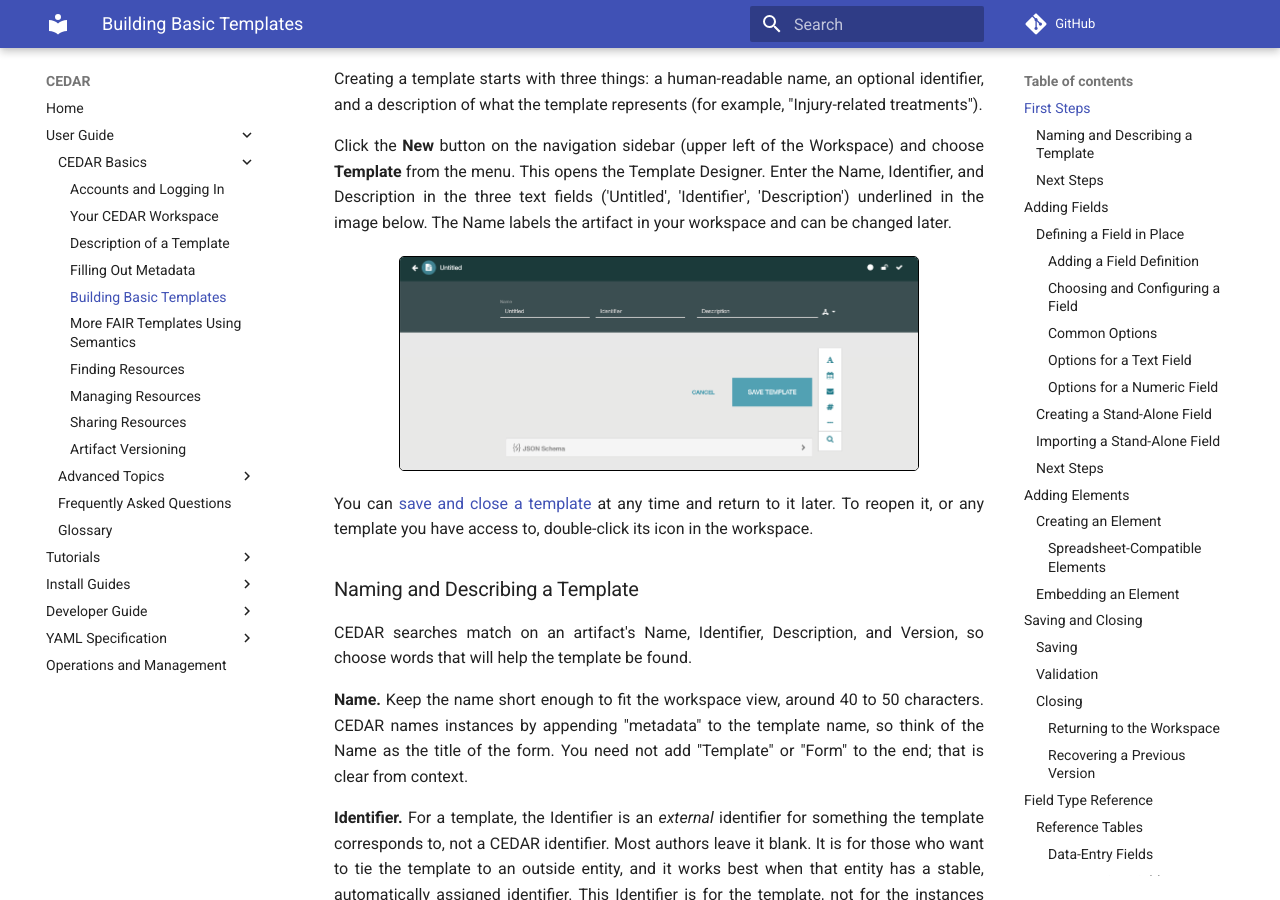
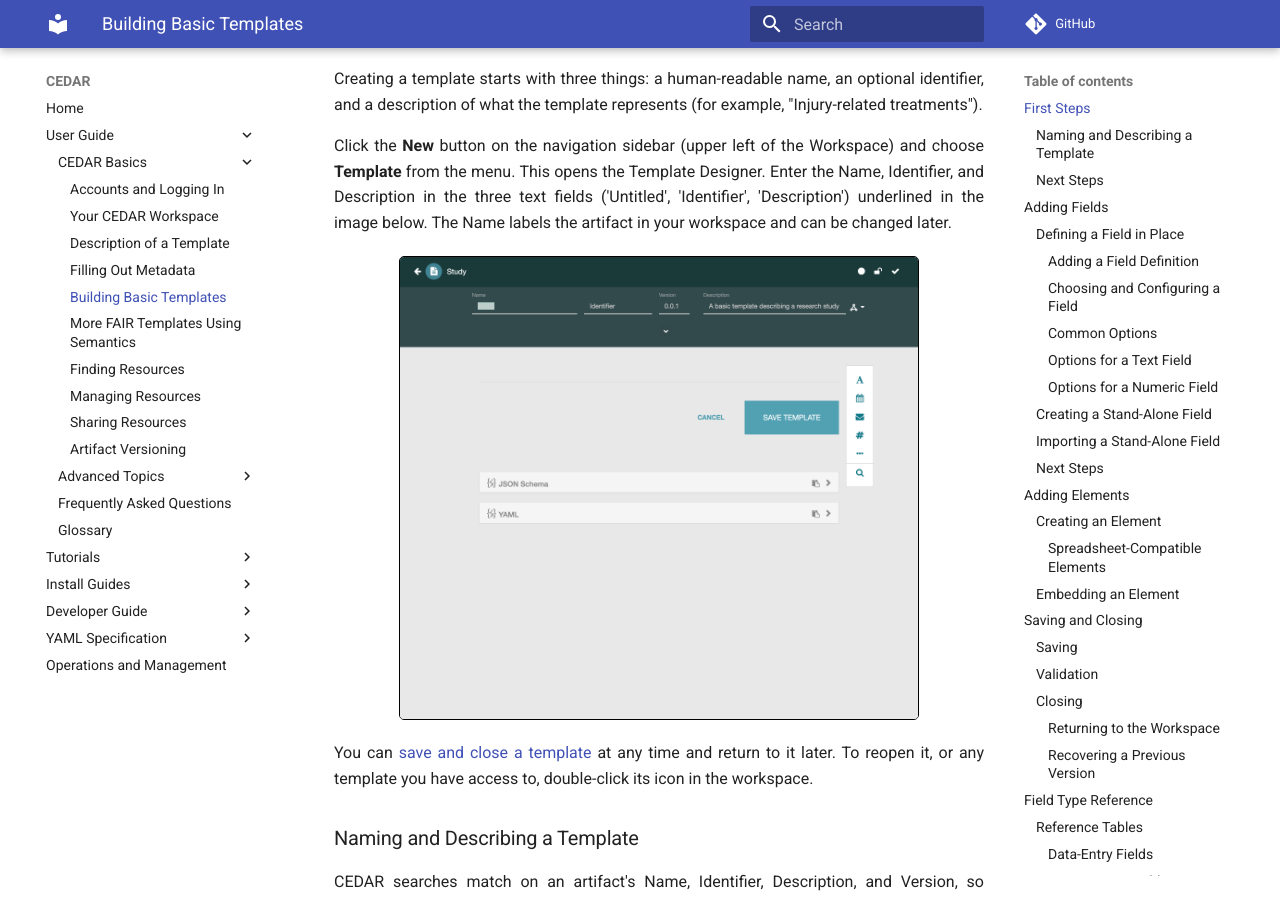
Before and after one commit to metadatacenter/cedar-mkdocs, an MkDocs documentation site: the page built from docs/user-guide/building-basic-templates.md, in a window 1280 px wide and 900 px high, scrolled down 307 px. Built offline with MkDocs 1.6.1 and Material for MkDocs 9.7.7, drawn with Linux system fonts in a browser that asks for light colours; comment, search, counter and statistics services are not loaded.

Commit message:
Refresh building-basic-templates designer and field-palette figures
Capture the Template Designer and the full field-type palette in the current UI
(via the manual runner's captureBuildTemplate) and use them for the First Steps
and Adding-a-Field figures, replacing the 2019-era shots. Remaining building
figures (values/term-picker, elements, import) will be refreshed in a follow-up
capture pass.

Co-Authored-By: Claude Opus 4.8 <noreply@anthropic.com>

```diff
--- a/docs/user-guide/building-basic-templates.md
+++ b/docs/user-guide/building-basic-templates.md
@@ -15,7 +15,7 @@ Click the **New** button on the navigation sidebar (upper left of the Workspace)
 Description in the three text fields ('Untitled', 'Identifier', 'Description') underlined in
 the image below. The Name labels the artifact in your workspace and can be changed later.
 
-![](../img/userguide/creating-new-template-20191216.png){:width="80%" class="centered"}
+![](../img/userguide/template-designer.png){:width="80%" class="centered"}
 
 You can [save and close a template](#saving-and-closing) at any time and return to it later.
 To reopen it, or any template you have access to, double-click its icon in the workspace.
@@ -69,13 +69,14 @@ of the template on screen. You cannot rearrange the contents of an imported Fiel
 
 #### Adding a Field Definition
 
-![](../img/userguide/field-addition-menu-20191229.png){:width="8%" class="right"}
 Choose a field type from the vertical selector at the upper right of the Template Designer. The
 first few choices add common fields directly: text, date, email, and numeric.
 
 For a less common field type, including presentation and documentation fields, click the
 ellipsis (three dots) for the full set. The left column holds data-entry fields; the right
 column holds fields that shape how the template is presented to the metadata author.
+
+![](../img/userguide/field-palette.png){:width="70%" class="centered"}
 
 The search (magnifying glass) icon opens a window for finding other elements or fields to
 import. That window is covered in [Adding Elements](#adding-elements).
@@ -246,7 +247,7 @@ awkward, shrink the browser view to fit more on screen.
 To save a template, element, or field, click the Save button at the lower right. It is labeled
 Save Template, Save Element, or Save Field depending on what you are editing.
 
-![](../img/userguide/creating-new-template-20191216.png){:width="80%" class="centered"}
+![](../img/userguide/template-designer.png){:width="80%" class="centered"}
 
 Three icons at the top right show the resource's status. The circle is filled when there are no
 unsaved changes and a hollow yellow circle when there are. When the lock (the middle icon) is
```
Also changed, not shown: docs/img/userguide/creating-new-template-20191216.png (deleted), docs/img/userguide/field-addition-menu-20191229.png (deleted), docs/img/userguide/field-palette.png (added), docs/img/userguide/template-designer.png (added), 1 other file.
